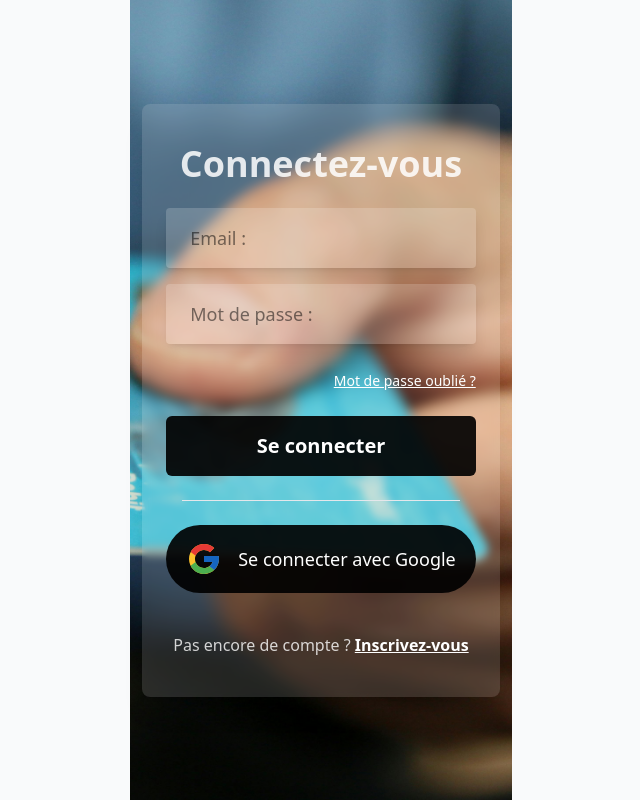
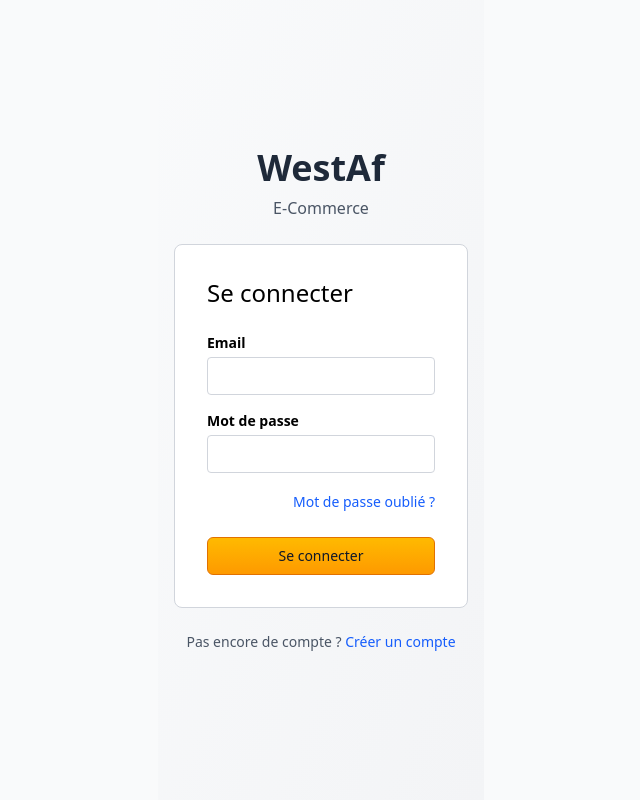
Before and after one commit to Therax1/EcommerceApp, a React (Vite) app in the folder client/: page /login in a window 1280 px wide. Shown: the whole page, without its empty margins (319-959 px from the left). Built offline with nearby package versions, Linux system fonts and the light colour scheme.

Commit message:
style: update UI for authentication forms and improve input component styling

```diff
--- a/client/src/auth/Connexion.jsx
+++ b/client/src/auth/Connexion.jsx
@@ -1,82 +1,82 @@
-import ArrierePlan from '../assets/img/auth/ArrierePlan_Main.jpg'
 import AuthInput from '../components/AuthInput'
-import Google from '../assets/img/auth/icons8-google.svg'
 import { Link } from 'react-router-dom'
 
 export default function Connexion() {
 
 
     return (
-        <div
-            className="luminositeFaible min-h-screen flex justify-center items-center bg-center bg-cover p-3"
-            style={{ backgroundImage: `url(${ArrierePlan})` }}
-        >
-            <form
-                className="bg-[#ffffff22] px-6 py-10 text-center flex flex-col gap-6 rounded-lg backdrop-blur-xs shadow-xl w-full max-w-lg"
-            >
-                <h3 className="text-3xl font-semibold text-[#ffffffd9] md:text-4xl">
-                    Connectez-vous
-                </h3>
+        <div className="min-h-screen flex justify-center items-center bg-gradient-to-br from-gray-50 to-gray-100 p-4">
+            <div className="w-full max-w-md">
+                {/* Logo ou titre du site */}
+                <div className="text-center mb-6">
+                    <h1 className="text-4xl font-bold text-gray-800 mb-2">WestAf</h1>
+                    <p className="text-gray-600">E-Commerce</p>
+                </div>
 
-                <div className='flex flex-col gap-4'>
+                {/* Formulaire de connexion */}
+                <div className="bg-white border border-gray-300 rounded-lg p-8">
+                    <h2 className="text-2xl font-normal mb-6">Se connecter</h2>
+
+                    <form className="flex flex-col gap-4">
+                        {/* Email */}
+                        <div>
+                            <label htmlFor="email" className="block text-sm font-bold mb-1">
+                                Email
+                            </label>
                             <AuthInput
                                 type="email"
                                 name="email"
                                 id="email"
-                        placeholder="Email :"
+                                placeholder=""
                             />
+                        </div>
+
+                        {/* Mot de passe */}
+                        <div>
+                            <label htmlFor="password" className="block text-sm font-bold mb-1">
+                                Mot de passe
+                            </label>
                             <AuthInput
                                 type="password"
                                 name="password"
                                 id="password"
-                        placeholder="Mot de passe :"
+                                placeholder=""
                             />
                         </div>
 
-                {/* Lien mot de passe oublié */}
+                        {/* Mot de passe oublié */}
                         <div className="text-right">
                             <Link
                                 to="/mot-de-passe-oublie"
-                        className={`text-[#ffffff] text-sm underline hover:text-[#eeeeee]`}
+                                className="text-sm text-blue-600 hover:text-amber-600 hover:underline"
                             >
                                 Mot de passe oublié ?
                             </Link>
                         </div>
 
-                {/* Bouton Submit */}
+                        {/* Bouton Se connecter */}
                         <button
                             type="submit"
-                    className={`py-3 bg-[#000000e9] text-white rounded-md text-lg font-bold hover:bg-[#000000] transition-colors duration-200 md:text-xl md:py-4`}
+                            className="w-full py-2 bg-gradient-to-b from-amber-400 to-amber-500 hover:from-amber-500 hover:to-amber-600 text-gray-900 rounded-md text-sm font-medium transition-all duration-200 border border-amber-600 mt-2"
                         >
                             Se connecter
                         </button>
-
-                <div className='bg-gray-200 h-[1px] w-[90%] self-center'></div>
-
-                {/* Bouton Google */}
-                <button
-                    type="button"
-                    className={`py-3 px-5 bg-[#000000e9] text-white rounded-full flex items-center justify-center font-medium gap-4 hover:bg-[#000000] transition-colors duration-200 md:text-lg md:py-4`}
-                >
-                    <img
-                        className="w-9"
-                        src={Google}
-                        alt="Icone de Google"
-                    />
-                    Se connecter avec Google
-                </button>
+                    </form>
+                </div>
 
                 {/* Lien vers inscription */}
-                <p className="text-[#ffffffcc] mt-4">
+                <div className="mt-6 text-center">
+                    <p className="text-sm text-gray-600">
                         Pas encore de compte ?{' '}
                         <Link
                             to="/inscription"
-                        className={`text-[#ffffff] font-semibold underline hover:text-[#eeeeee]`}
+                            className="text-blue-600 hover:text-amber-600 hover:underline font-medium"
                         >
-                        Inscrivez-vous
+                            Créer un compte
                         </Link>
                     </p>
-            </form>
+                </div>
+            </div>
         </div>
     )
 }
--- a/client/src/auth/Inscription.jsx
+++ b/client/src/auth/Inscription.jsx
@@ -1,95 +1,118 @@
-import ArrierePlan from '../assets/img/auth/ArrierePlan_Main.jpg'
 import AuthInput from '../components/AuthInput'
-import Google from '../assets/img/auth/icons8-google.svg'
 import { Link } from 'react-router-dom'
 
 export default function Inscription() {
 
 
     return (
-        <div
-            className="luminositeFaible min-h-screen flex justify-center items-center bg-center bg-cover p-3"
-            style={{ backgroundImage: `url(${ArrierePlan})` }}
-        >
-            <form
-                className="bg-[#ffffff22] px-6 py-10 text-center flex flex-col gap-6 rounded-lg backdrop-blur-xs shadow-xl w-full max-w-lg"
-            >
-                <h3 className="text-3xl font-semibold text-[#ffffffd9] md:text-4xl">
-                    Inscrivez-vous
-                </h3>
+        <div className="min-h-screen flex justify-center items-center bg-gradient-to-br from-gray-50 to-gray-100 p-4">
+            <div className="w-full max-w-md">
+                {/* Logo ou titre du site */}
+                <div className="text-center mb-6">
+                    <h1 className="text-4xl font-bold text-gray-800 mb-2">WestAf</h1>
+                    <p className="text-gray-600">E-Commerce</p>
+                </div>
 
-                <div className='flex flex-col gap-4'>
+                {/* Formulaire d'inscription */}
+                <div className="bg-white border border-gray-300 rounded-lg p-8">
+                    <h2 className="text-2xl font-normal mb-6">Créer un compte</h2>
+
+                    <form className="flex flex-col gap-4">
+                        {/* Nom et Prénoms */}
+                        <div>
+                            <label htmlFor="nomprenom" className="block text-sm font-bold mb-1">
+                                Nom et Prénoms
+                            </label>
                             <AuthInput
                                 type="text"
                                 name="nomprenom"
                                 id="nomprenom"
-                        placeholder="Nom et Prénoms :"
+                                placeholder=""
                             />
+                        </div>
+
+                        {/* Email */}
+                        <div>
+                            <label htmlFor="email" className="block text-sm font-bold mb-1">
+                                Email
+                            </label>
                             <AuthInput
                                 type="email"
                                 name="email"
                                 id="email"
-                        placeholder="Email :"
+                                placeholder=""
                             />
+                        </div>
+
+                        {/* Mot de passe */}
+                        <div>
+                            <label htmlFor="password" className="block text-sm font-bold mb-1">
+                                Mot de passe
+                            </label>
                             <AuthInput
                                 type="password"
                                 name="password"
                                 id="password"
-                        placeholder="Mot de passe :"
+                                placeholder=""
                             />
-                    <AuthInput
-                        type="password"
-                        name="confirmPassword"
-                        id="confirmPassword"
-                        placeholder="Confirmer le mot de passe :"
-                    />
+                            <p className="text-xs text-gray-600 mt-1">
+                                Le mot de passe doit contenir au moins 6 caractères
+                            </p>
                         </div>
 
-                {/* Lien vers les CGU */}
-                <div className="text-sm text-[#ffffffcc]">
-                    <label className="flex items-center justify-center gap-2">
-                        <input
-                            type="checkbox"
-                            required
-                        />
-                        J'accepte les <a href="#" className="text-[#ffffff] underline">conditions d'utilisation</a>
-                    </label>
+                        {/* Bouton S'inscrire */}
+                        <button
+                            type="submit"
+                            className="w-full py-2 bg-gradient-to-b from-amber-400 to-amber-500 hover:from-amber-500 hover:to-amber-600 text-gray-900 rounded-md text-sm font-medium transition-all duration-200 border border-amber-600 mt-2"
+                        >
+                            Créer votre compte
+                        </button>
+
+                        <p className="text-xs text-gray-600 mt-2">
+                            En créant un compte, vous acceptez les{' '}
+                            <a href="#" className="text-blue-600 hover:text-amber-600 hover:underline">
+                                Conditions d'utilisation
+                            </a>{' '}
+                            et la{' '}
+                            <a href="#" className="text-blue-600 hover:text-amber-600 hover:underline">
+                                Politique de confidentialité
+                            </a>{' '}
+                            de WestAf.
+                        </p>
+                    </form>
+
+                    {/* Séparateur */}
+                    <div className="relative my-6">
+                        <div className="absolute inset-0 flex items-center">
+                            <div className="w-full border-t border-gray-300"></div>
+                        </div>
+                        <div className="relative flex justify-center text-sm">
+                            <span className="px-2 bg-white text-gray-500">ou</span>
+                        </div>
                     </div>
 
-                {/* Bouton Submit */}
-                <button
-                    type="submit"
-                    className={`py-3 bg-[#000000e9] text-white rounded-md text-lg font-bold hover:bg-[#000000] transition-colors duration-200 md:text-xl md:py-4`}
+                    {/* Bouton Commander en tant qu'invité */}
+                    <Link
+                        to="/checkout"
+                        className="block w-full py-2 bg-white hover:bg-gray-50 text-gray-900 rounded-md text-sm font-medium transition-all duration-200 border border-gray-300 text-center"
                     >
-                    S'inscrire
-                </button>
-
-                <div className='bg-gray-200 h-[1px] w-[90%] self-center'></div>
-
-                {/* Bouton Google */}
-                <button
-                    type="button"
-                    className={`py-3 px-5 bg-[#000000e9] text-white rounded-full flex items-center justify-center font-medium gap-4 hover:bg-[#000000] transition-colors duration-200 md:text-lg md:py-4`}
-                >
-                    <img
-                        className="w-9"
-                        src={Google}
-                        alt="Icone de Google"
-                    />
-                    S'inscrire avec Google
-                </button>
+                        Commander en tant qu'invité
+                    </Link>
+                </div>
 
                 {/* Lien vers connexion */}
-                <p className="text-[#ffffffcc] mt-4">
+                <div className="mt-6 text-center">
+                    <p className="text-sm text-gray-600">
                         Déjà un compte ?{' '}
                         <Link
                             to="/connexion"
-                        className={`text-[#ffffff] font-semibold underline hover:text-[#eeeeee]`}
+                            className="text-blue-600 hover:text-amber-600 hover:underline font-medium"
                         >
-                        Connectez-vous
+                            Se connecter
                         </Link>
                     </p>
-            </form>
+                </div>
+            </div>
         </div>
     )
 }
--- a/client/src/components/AuthInput.jsx
+++ b/client/src/components/AuthInput.jsx
@@ -4,8 +4,7 @@
         <div>
             <input
             className={` ${className ? className : ''}
-                w-full text-lg shadow-lg border-gray-400 px-5 py-3 rounded-sm outline-none transition-all bg-[#ffffff2e] focus:ring-gray-100 focus:ring-1
-                md:py-4 md:px-6
+                w-full text-sm px-3 py-2 rounded border border-gray-300 outline-none transition-all bg-white focus:border-amber-500 focus:ring-1 focus:ring-amber-500
             `}
 
             type={type}
```
Also changed, not shown: 1 other file (tests, documents, lock files or other folders). Lines whose indentation alone changed are shown as unchanged.
